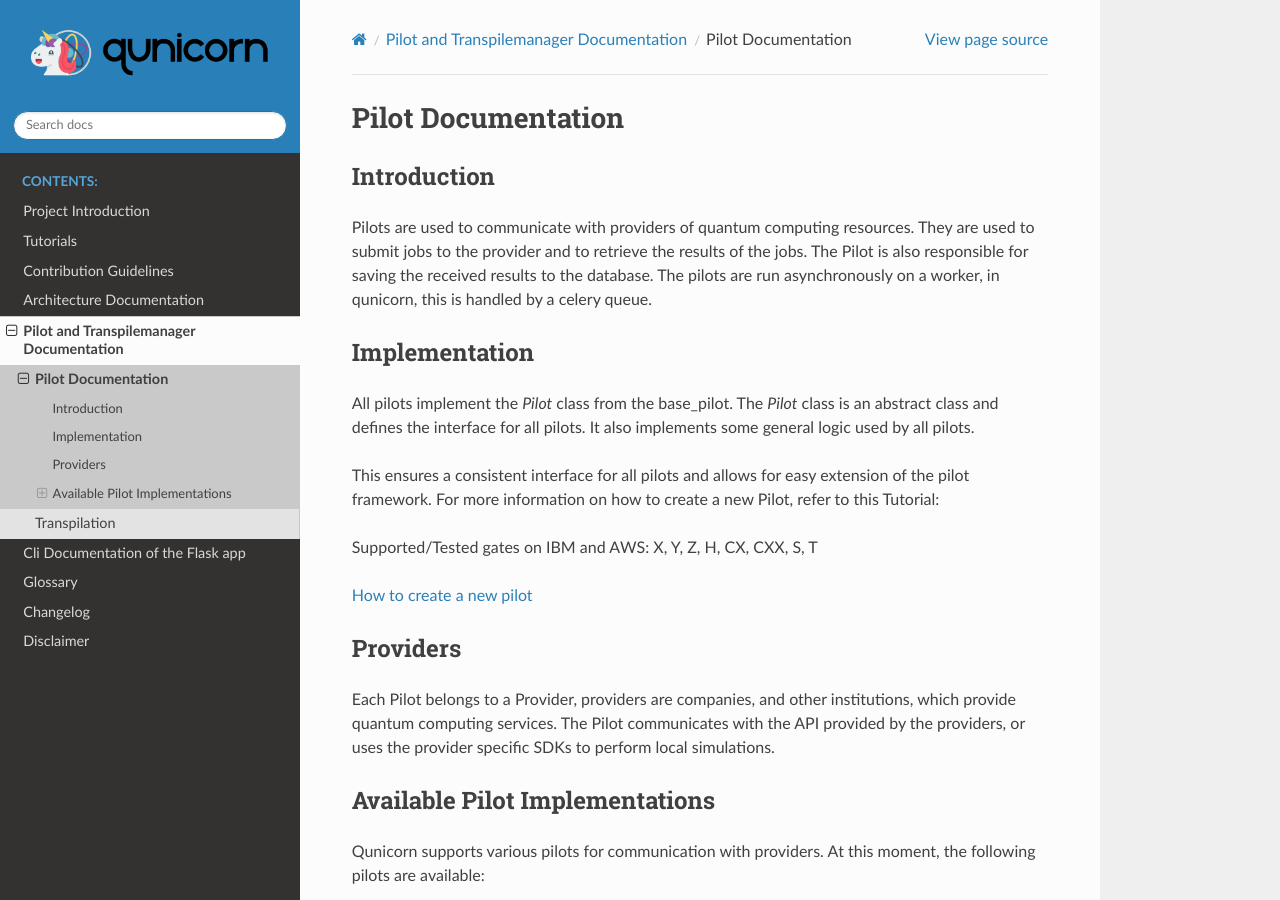
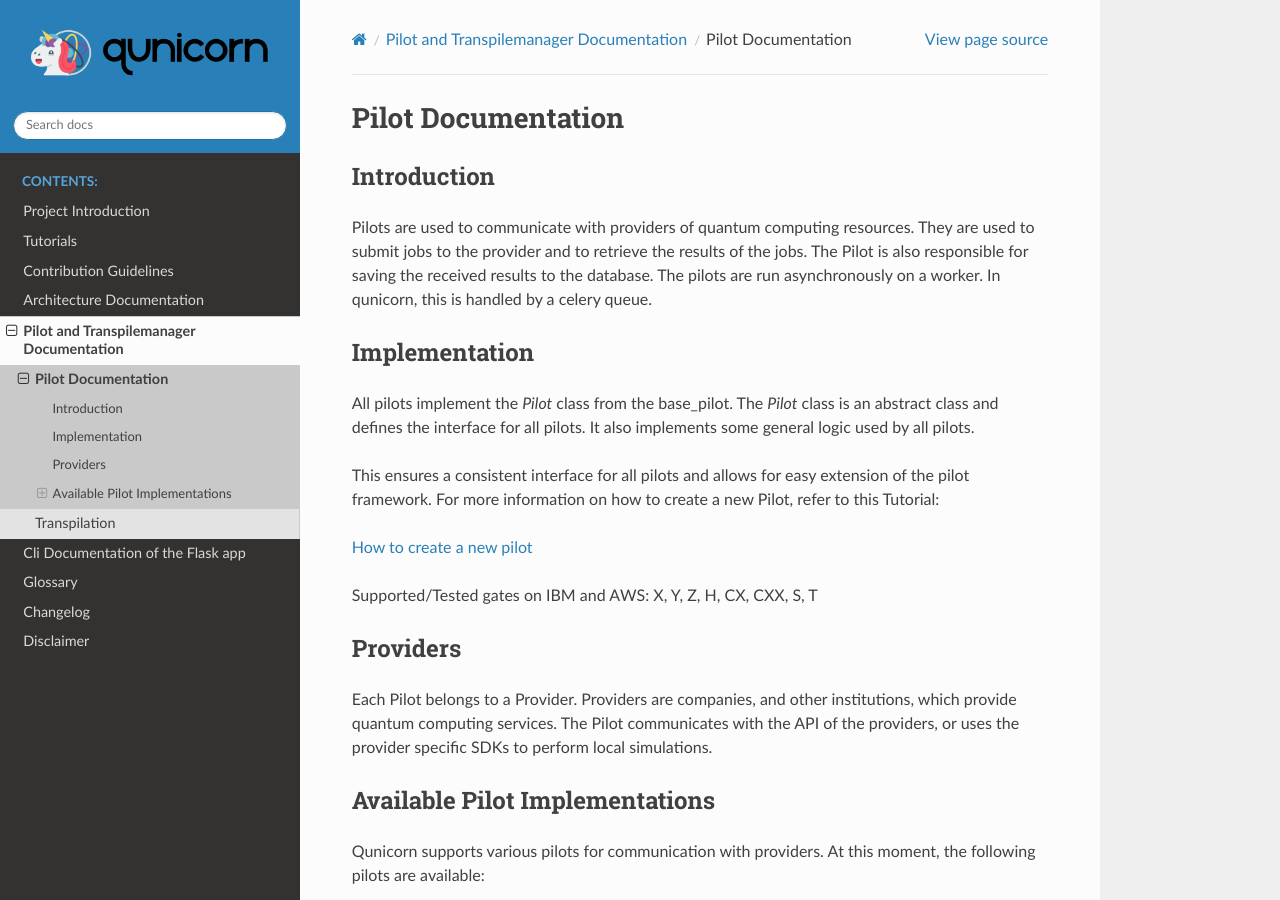
Before and after one commit to qunicorn/qunicorn-core, a Sphinx documentation site: the page built from docs/pilot_documentation/general_pilot.rst, in a window 1280 px wide and 900 px high. Built offline with Sphinx 7.4.7 and the Read the Docs theme 2.0.0, drawn with Linux system fonts in a browser that asks for light colours; pages that are not in the unit, such as notebooks, are missing from menus.

Commit message:
Updated pilot documentation

```diff
--- a/docs/pilot_documentation/general_pilot.rst
+++ b/docs/pilot_documentation/general_pilot.rst
@@ -7,7 +7,8 @@ Introduction
 Pilots are used to communicate with providers of quantum computing resources.
 They are used to submit jobs to the provider and to retrieve the results of the jobs.
 The Pilot is also responsible for saving the received results to the database.
-The pilots are run asynchronously on a worker, in qunicorn, this is handled by a celery queue.
+The pilots are run asynchronously on a worker.
+In qunicorn, this is handled by a celery queue.
 
 Implementation
 ^^^^^^^^^^^^^^
@@ -18,15 +19,16 @@ It also implements some general logic used by all pilots.
 This ensures a consistent interface for all pilots and allows for easy extension of the pilot framework.
 For more information on how to create a new Pilot, refer to this Tutorial:
 
+:doc:`How to create a new pilot <../tutorials/pilot_tutorial>`
+
 Supported/Tested gates on IBM and AWS: X, Y, Z, H, CX, CXX, S, T
-
-:doc:`How to create a new pilot <../tutorials/pilot_tutorial>`
 
 Providers
 ^^^^^^^^^^
 
-Each Pilot belongs to a Provider, providers are companies, and other institutions, which provide quantum computing services.
-The Pilot communicates with the API provided by the providers, or uses the provider specific SDKs to perform local simulations.
+Each Pilot belongs to a Provider.
+Providers are companies, and other institutions, which provide quantum computing services.
+The Pilot communicates with the API of the providers, or uses the provider specific SDKs to perform local simulations.
 
 Available Pilot Implementations
 ^^^^^^^^^^^^^^^^^^^^^^^^^^^^^^^^
```
Also changed, not shown: docs/pilot_documentation/qmware_pilot.rst (+4 -4 lines).
